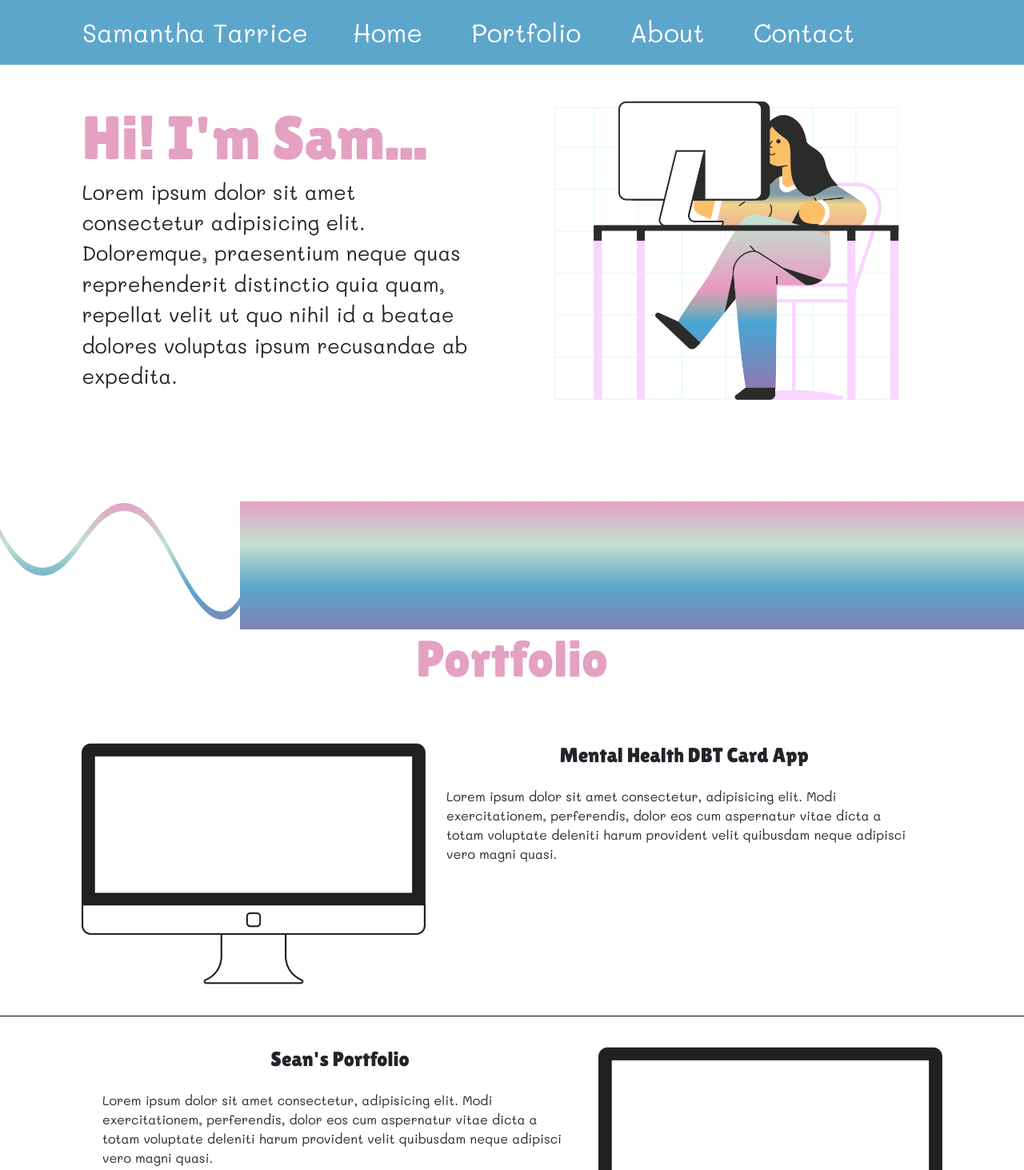
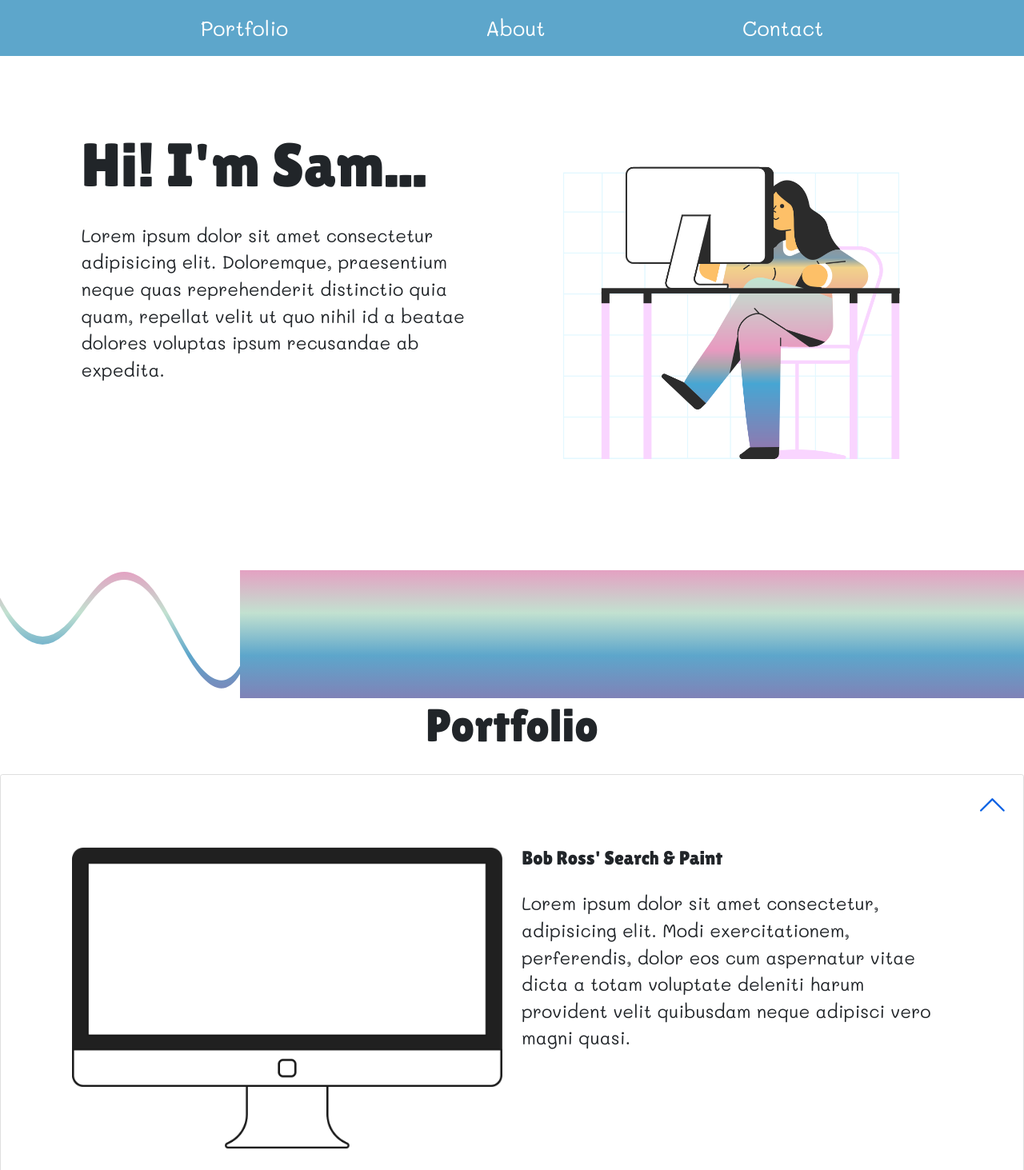
Before and after one commit to samanthatarrice/portfolio, a website: page index.html in a window 1280 px wide. Shown: the top 1463 px of the page at 80% size. Drawn offline with nearby package versions, Linux system fonts and the light colour scheme.

Commit message:
Set up nav and accordion

```diff
--- /dev/null
+++ b/css/style.scss
@@ -0,0 +1,114 @@
+$color-blue: #5da6cb;
+$color-pink: #e4a1c2;
+$color-green: #c2e1d0;
+$color-purple: #8082b7;
+
+$body-font: 1.75vw "Mali", sans-serif;
+$header-font: "Lilita One", cursive;
+
+$main-margin: 7vw;
+
+* {
+  margin: 0;
+  line-height: 1.5;
+  vertical-align: bottom;
+}
+
+body {
+  font: $body-font;
+}
+
+h1, h2, h3, h4 {
+  font-family: $header-font;
+  margin-bottom: 2vw;
+}
+
+h1 {
+  font-size: 6vw;
+}
+
+h2 {
+  font-size: 4.5vw;
+}
+
+.fab {
+  font-size: 5vw;
+}
+
+/*--------------------
+        NAVBAR
+--------------------*/
+
+nav {
+  background-color: $color-blue;
+
+  .container-fluid {
+    font-size: 2vw;
+  }
+}
+
+.navbar-dark .navbar-nav .nav-link {
+  color: rgba(255,255,255,1);
+}
+
+.navbar-dark .navbar-toggler {
+  color: rgba(255,255,255,1);
+  border-color: rgba(255,255,255,.75);
+}
+
+/*--------------------
+        HEADER
+--------------------*/
+
+header {
+  margin: $main-margin;
+}
+
+/*--------------------
+        DIVIDER
+--------------------*/
+
+.divider {
+  background: linear-gradient($color-pink, $color-green, $color-blue, $color-purple);
+  width: 100%;
+  aspect-ratio: 8;
+  position: relative;
+  margin: 0;
+}
+
+.divider img:first-child {
+  position: absolute;
+  top: 0;
+  left: 0;
+}
+
+.divider img:nth-of-type(2n) {
+  position: absolute;
+  left: 0;
+  bottom: 0;
+}
+
+/*--------------------
+       PORTFOLIO
+--------------------*/
+
+
+.accordion-button {
+  font-size: 2.75vw;
+}
+
+.accordion-button:not(.collapsed) {
+  color: #fff;
+  background-color: #fff;
+  box-shadow: none;
+}
+
+.accordion-button:not(.collapsed), .accordion-button:not(.collapsed):focus  {
+  box-shadow: rgba(255, 255, 255, 0) 0px 0px 0px;
+}
+
+.accordion-button::after {
+  width: 3vw;
+  height: 3vw;
+  background-size: 3vw;
+}
--- a/index.html
+++ b/index.html
@@ -5,37 +5,39 @@
   <meta http-equiv="X-UA-Compatible" content="IE=edge">
   <meta name="viewport" content="width=device-width, initial-scale=1.0">
 
-  <!-- Google Fonts & -->
+  <!-- Google Fonts & Font Awesome-->
   <link rel="preconnect" href="https://fonts.googleapis.com">
   <link rel="preconnect" href="https://fonts.gstatic.com" crossorigin>
   <link href="https://fonts.googleapis.com/css2?family=Lilita+One&family=Mali&display=swap" rel="stylesheet">
+  <link rel="stylesheet" href="node_modules/@fortawesome/fontawesome-free/css/all.min.css" />
 
   <!-- Bootstrap & CSS -->
   <link rel="stylesheet" href="node_modules/bootstrap/dist/css/bootstrap.min.css" />
   <link rel="stylesheet" href="css/style.css">
+
   <title>Sam's Portfolio</title>
 </head>
 <body>
 
-  <nav class="navbar fixed-top navbar-expand-sm">
-    <div class="container">
-      <a href="#" class="navbar-brand">Samantha Tarrice</a>
-      <button class="navbar-toggler" type="button" data-toggle="collapse" data-target="#navbarNav">
+  <nav class="navbar navbar-dark navbar-fixed navbar-expand-md">
+    <div class="container-fluid">
+      <a href="#" class="navbar-brand d-md-none">Samantha Tarrice</a>
+      <button class="navbar-toggler" type="button" data-bs-toggle="collapse" data-bs-target="#navbarNav">
         <span class="navbar-toggler-icon"></span>
       </button>
       <div class="collapse navbar-collapse" id="navbarNav">
-        <ul class="navbar-nav">
-          <li class="nav-item active">
+        <ul class="navbar-nav w-100 d-flex justify-content-evenly">
+          <li class="nav-item active ms-auto d-md-none mt-2">
             <a href="#" class="nav-link active" aria-current="page">Home</a>
           </li>
-          <li class="nav-item">
-            <a href="#" class="nav-link">Portfolio</a>
+          <li class="nav-item text-end ms-auto">
+            <a href="#portfolio" class="nav-link">Portfolio</a>
           </li>
-          <li class="nav-item">
-            <a href="#" class="nav-link">About</a>
+          <li class="nav-item mx-md-auto ms-auto">
+            <a href="#about" class="nav-link">About</a>
           </li>
-          <li class="nav-item">
-            <a href="#" class="nav-link">Contact</a>
+          <li class="nav-item ms-auto ms-md-0 me-md-auto">
+            <a href="#contact" class="nav-link">Contact</a>
           </li>
         </ul>
       </div>
@@ -43,12 +45,17 @@
   </nav>
 
   <header>
-    <div class="header-container">
-      <div class="header-text">
+    <div class="container">
+      <div class="row">
+        <div class="col-md">
           <h1>Hi! I'm Sam...</h1>
           <p>Lorem ipsum dolor sit amet consectetur adipisicing elit. Doloremque, praesentium neque quas reprehenderit distinctio quia quam, repellat velit ut quo nihil id a beatae dolores voluptas ipsum recusandae ab expedita.</p>
         </div>
-      <img src="images/hero.png" alt="Woman sitting at desk working on a laptop." class="woman-desk">
+        <div class="col">
+          <img src="images/hero.png" alt="Woman sitting at desk working on a laptop." class="w-100">
+        </div>
+
+      </div>
     </div>
   </header>
 
@@ -57,102 +64,74 @@
     <img src="images/waves.svg" alt="wavy white divider">
   </div>
 
+  <main>
+
     <section id="portfolio">
-    <h2>Portfolio</h2>
-    <div class="portfolio-container">
-      <div class="portfolio-row">
-        <div class="portfolio-section">
-          <img src="images/monitor-black.png" alt="Black and white computer monitor." class="monitor">
-          <div class="portfolio-text">
-            <h3>Mental Health DBT Card App</h3>
+      <h2 class="text-center">Portfolio</h2>
+      <div class="accordion" id="portfolioAccordion">
+        <div class="accordion-item">
+          <div class="d-flex justify-content-center flex-wrap">
+            <h3 class="accordion-header w-100" id="projectHeading1">
+              <button class="accordion-button" type="button" data-bs-toggle="collapse" data-bs-target="#project1">Bob Ross' Search & Paint</button>
+            </h3>
+          </div>
+          <div id="project1" class="accordion-collapse collapse show mb-5" data-bs-parent="#portfolioAccordion">
+            <div class="accordion-body container">
+              <div class="row">
+                <div class="col">
+                  <img src="images/monitor-black.png" alt="Black and white computer monitor." class="w-100">
+                </div>
+                <div class="col">
+                  <h4>Bob Ross' Search & Paint</h4>
                   <p>Lorem ipsum dolor sit amet consectetur, adipisicing elit. Modi exercitationem, perferendis, dolor eos cum aspernatur vitae dicta a totam voluptate deleniti harum provident velit quibusdam neque adipisci vero magni quasi.</p>
                 </div>
               </div>
             </div>
-      <div class="portfolio-row">
-        <div class="portfolio-section">
-          <div class="portfolio-text">
-            <h3>Sean's Portfolio</h3>
-            <p>Lorem ipsum dolor sit amet consectetur, adipisicing elit. Modi exercitationem, perferendis, dolor eos cum aspernatur vitae dicta a totam voluptate deleniti harum provident velit quibusdam neque adipisci vero magni quasi.</p>
-          </div>
-          <img src="images/monitor-black.png" alt="Black and white computer monitor." class="monitor">
           </div>
         </div>
-      <div class="portfolio-row">
-        <div class="portfolio-section">
-          <img src="images/monitor-black.png" alt="Black and white computer monitor." class="monitor">
-        <div class="portfolio-text">
-          <h3>Bob Ross' Search & Paint</h3>
+        <div class="accordion-item">
+          <h3 class="accordion-header" id="projectHeading2">
+            <button class="accordion-button collapsed" type="button" data-bs-toggle="collapse" data-bs-target="#project2">Sean's Portfolio</button>
+          </h3>
+          <div id="project2" class="accordion-collapse collapse" data-bs-parent="#portfolioAccordion">
+            <div class="accordion-body container">
+              <div class="row d-flex flex-row-reverse">
+                <div class="col">
+                  <img src="images/monitor-black.png" alt="Black and white computer monitor." class="w-100">
+                </div>
+                <div class="col">
                   <p>Lorem ipsum dolor sit amet consectetur, adipisicing elit. Modi exercitationem, perferendis, dolor eos cum aspernatur vitae dicta a totam voluptate deleniti harum provident velit quibusdam neque adipisci vero magni quasi.</p>
                 </div>
               </div>
             </div>
-      <div class="portfolio-row">
-        <div class="portfolio-section">
-          <div class="portfolio-text">
-            <h3>Stickies</h3>
+          </div>
+        </div>
+        <div class="accordion-item">
+          <h3 class="accordion-header" id="projectHeading3">
+            <button class="accordion-button collapsed" type="button" data-bs-toggle="collapse" data-bs-target="#project3">BMO's Matching Game</button>
+          </h3>
+          <div id="project3" class="accordion-collapse collapse" data-bs-parent="#portfolioAccordion">
+            <div class="accordion-body container">
+              <div class="row">
+                <div class="col">
+                  <img src="images/monitor-black.png" alt="Black and white computer monitor." class="w-100">
+                </div>
+                <div class="col">
                   <p>Lorem ipsum dolor sit amet consectetur, adipisicing elit. Modi exercitationem, perferendis, dolor eos cum aspernatur vitae dicta a totam voluptate deleniti harum provident velit quibusdam neque adipisci vero magni quasi.</p>
-          </div>
-          <img src="images/monitor-black.png" alt="Black and white computer monitor." class="monitor">
                 </div>
               </div>
             </div>
-    <div class="github-section">
+          </div>
+        </div>
+
+      </div>
+
+
+      <div class="text-center">
         <p>See more of my work on <span>Github</span></p>
         <i class="fab fa-github"></i>
       </div>
     </section>
-
-  <!-- Old Portfolio Section
-    <section id="portfolio">
-    <h2>Portfolio</h2>
-    <div class="portfolio-containers bob-container">
-      <div class="portfolio-images">
-        <img src="images/monitor-blue.png" alt="blue monitor" class="appear monitor">
-        <img src="images/tablet.png" alt="tablet" class="tablet">
-        <img src="images/" alt="">
-        <a href="" target="_blank"><img src="images/bob-monitor.png" alt="Bob's Search & Paint project on a monitor." class="screen-view bob-monitor"></a>
-        <a href="" target="_blank"><img src="images/bob-tablet.png" alt="Bob's Search & Paint project on a tablet." class="screen-view bob-tablet"></a>
-      </div>
-      <div class="portfolio-text">
-        <h3>Bob's Search & Paint</h3>
-        <p>Lorem ipsum dolor sit amet consectetur adipisicing elit. Nesciunt totam fuga recusandae voluptatem accusantium labore dolore repudiandae, quo dolores dolorum esse distinctio ipsam enim asperiores quas dignissimos natus, non ipsa!</p>
-      </div>
-    </div>
-    <div class="portfolio-containers sean-container">
-      <div class="portfolio-text">
-        <h3>Sean's Portfolio</h3>
-        <p>Lorem ipsum dolor sit amet consectetur adipisicing elit. Nesciunt totam fuga recusandae voluptatem accusantium labore dolore repudiandae, quo dolores dolorum esse distinctio ipsam enim asperiores quas dignissimos natus, non ipsa!</p>
-      </div>
-      <div class="portfolio-images">
-        <img src="images/mobile-blue.png" alt="mobile phone" class="mobile">
-        <img src="images/monitor-blue.png" alt="blue monitor" class="monitor">
-        <img src="images/sean-monitor.png" alt="Sean's Profile project on monitor." class="screen-view sean-monitor">
-        <img src="images/sean-mobile.png" alt="Sean's Profile project on mobile phone." class="screen-view sean-mobile">
-      </div>
-    </div>
-    <div class="portfolio-containers bmo-container">
-      <div class="portfolio-images">
-        <img src="images/monitor-blue.png" alt="blue monitor" class="monitor">
-        <img src="images/tablet.png" alt="tablet" class="tablet">
-      </div>
-      <div class="portfolio-text">
-        <h3>BMO's Matching Game</h3>
-        <p>Lorem ipsum dolor sit amet consectetur adipisicing elit. Nesciunt totam fuga recusandae voluptatem accusantium labore dolore repudiandae, quo dolores dolorum esse distinctio ipsam enim asperiores quas dignissimos natus, non ipsa!</p>
-      </div>
-    </div>
-    <div class="portfolio-containers stickies-container">
-      <div class="portfolio-text">
-        <h3>Stickies</h3>
-        <p>Lorem ipsum dolor sit amet consectetur adipisicing elit. Nesciunt totam fuga recusandae voluptatem accusantium labore dolore repudiandae, quo dolores dolorum esse distinctio ipsam enim asperiores quas dignissimos natus, non ipsa!</p>
-      </div>
-      <div class="portfolio-images">
-        <img src="images/mobile-blue.png" alt="mobile phone" class="mobile">
-        <img src="images/monitor-blue.png" alt="blue monitor" class="monitor">
-      </div>
-    </div>
-    <h3 class="github-link">See more of my work on <a href="">GITHUB</a></h3>
-  </section> -->
 
     <div class="divider">
       <img src="images/waves2.svg" alt="wavy white divider">
@@ -181,8 +160,11 @@
       </div>
     </section>
 
+  </main>
 
+
+  <script src="node_modules/jquery/dist/jquery.slim.min.js"></script>
   <script src="node_modules/popper.js/dist/umd/popper.min.js"></script>
-  <script src="script.js"></script>
+  <script src="node_modules/bootstrap/dist/js/bootstrap.min.js"></script>
 </body>
 </html>
```
Also changed, not shown: package.json (+12 -4 lines), README.md (added), css/style.css, images/mobile-black.png, 3 other files. Lines whose indentation alone changed are shown as unchanged.
